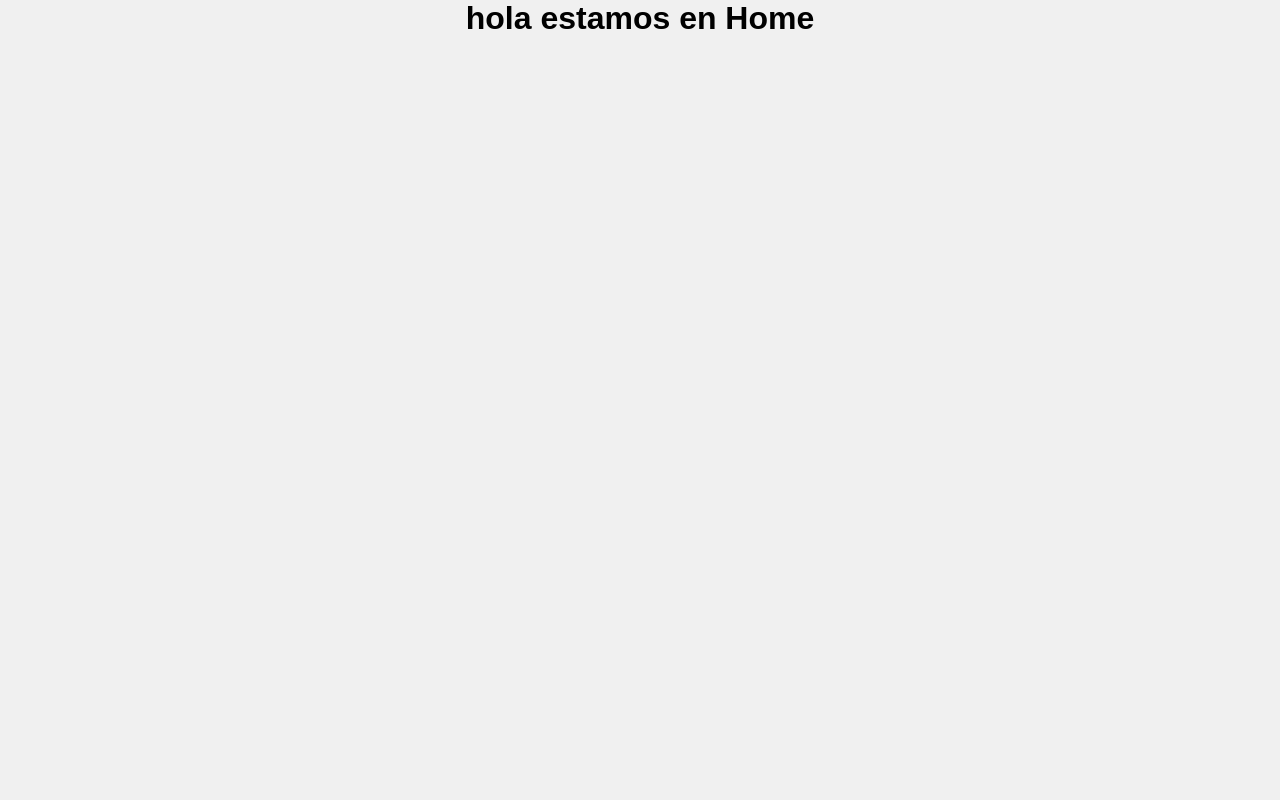
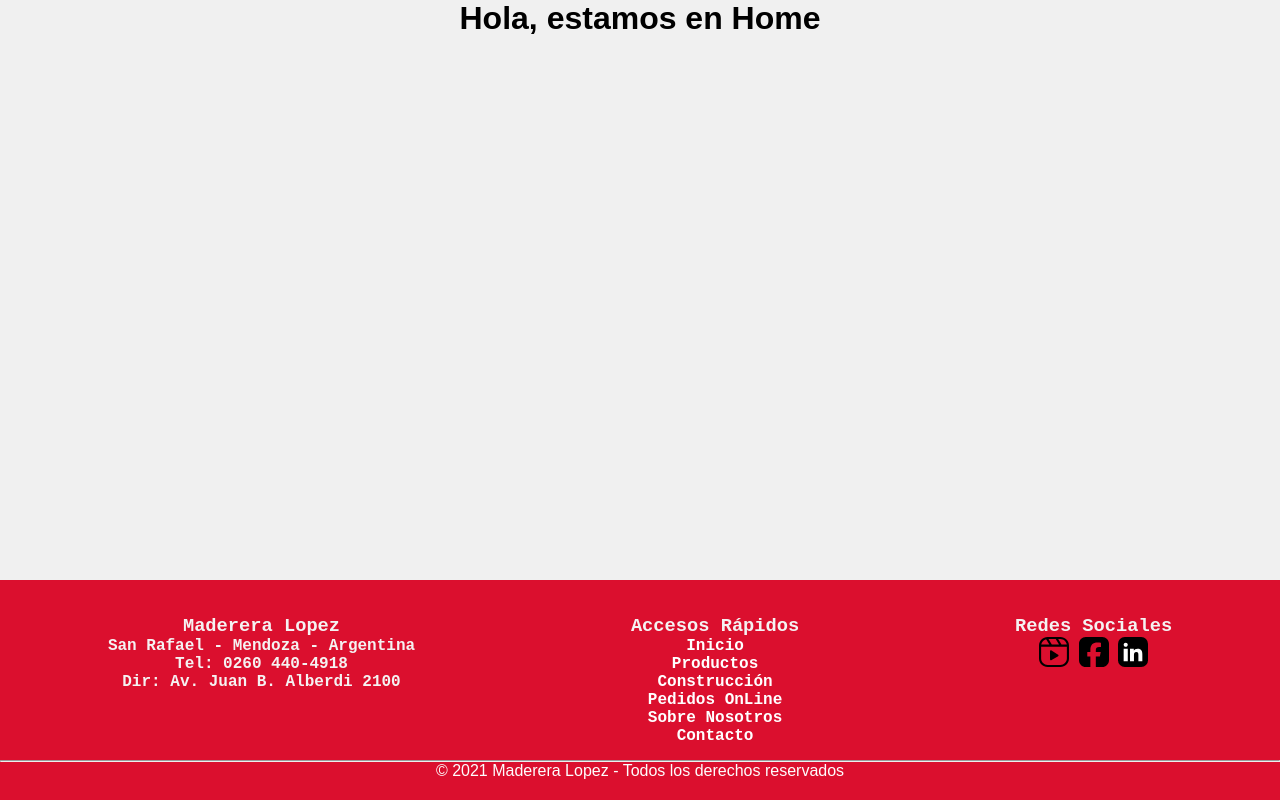
Before and after one commit to javierbrega/test1React, a React (Vite) app in the folder test1/: page / in a window 1280 px wide. Built offline with nearby package versions, Linux system fonts and the light colour scheme.

Commit message:
sigo conlas paginas

```diff
--- a/test1/src/App.jsx
+++ b/test1/src/App.jsx
@@ -1,13 +1,14 @@
 import React from 'react';
 import { Route, Routes } from 'react-router-dom';
-import Home from './pages/home'; // Los componentes comienzan con mayúscula
+import Home from './pages/home';
 import Contacto from './pages/contacto';
+import Header from './components/Header';
 
 function App() {
   return (
     <Routes>
-      <Route path="/" element={<Home />} /> {/* Componente con letra mayúscula */}
-      <Route path="/contacto" element={<Contacto />} /> {/* Ruta actualizada */}
+      <Route path="/" element={<Home />} />
+      <Route path="/contacto" element={<Contacto />} />
     </Routes>
   );
 }
--- a/test1/src/pages/home.jsx
+++ b/test1/src/pages/home.jsx
@@ -1,10 +1,13 @@
-import React from 'react'
-import { Routes } from 'react-router-dom'
+import React from 'react';
+import Footer from '../components/Footer'; // Corregida la importación
 
 function Home() {
   return (
-    <h1>hola estamos en Home</h1>
-  )
+    <div>
+      <h1>Hola, estamos en Home</h1>
+      <Footer /> {/* Componente Footer agregado */}
+    </div>
+  );
 }
 
-export default Home
+export default Home;
```
